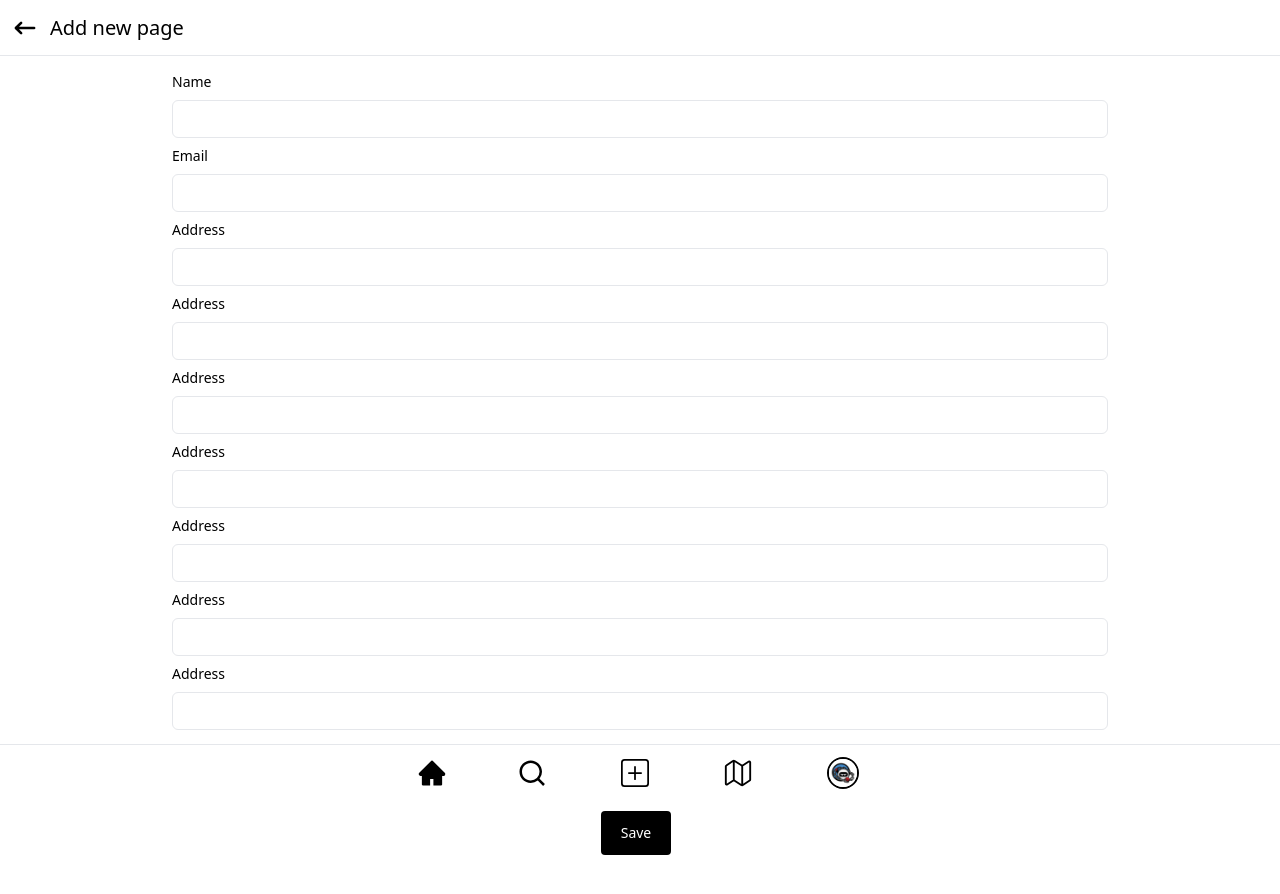
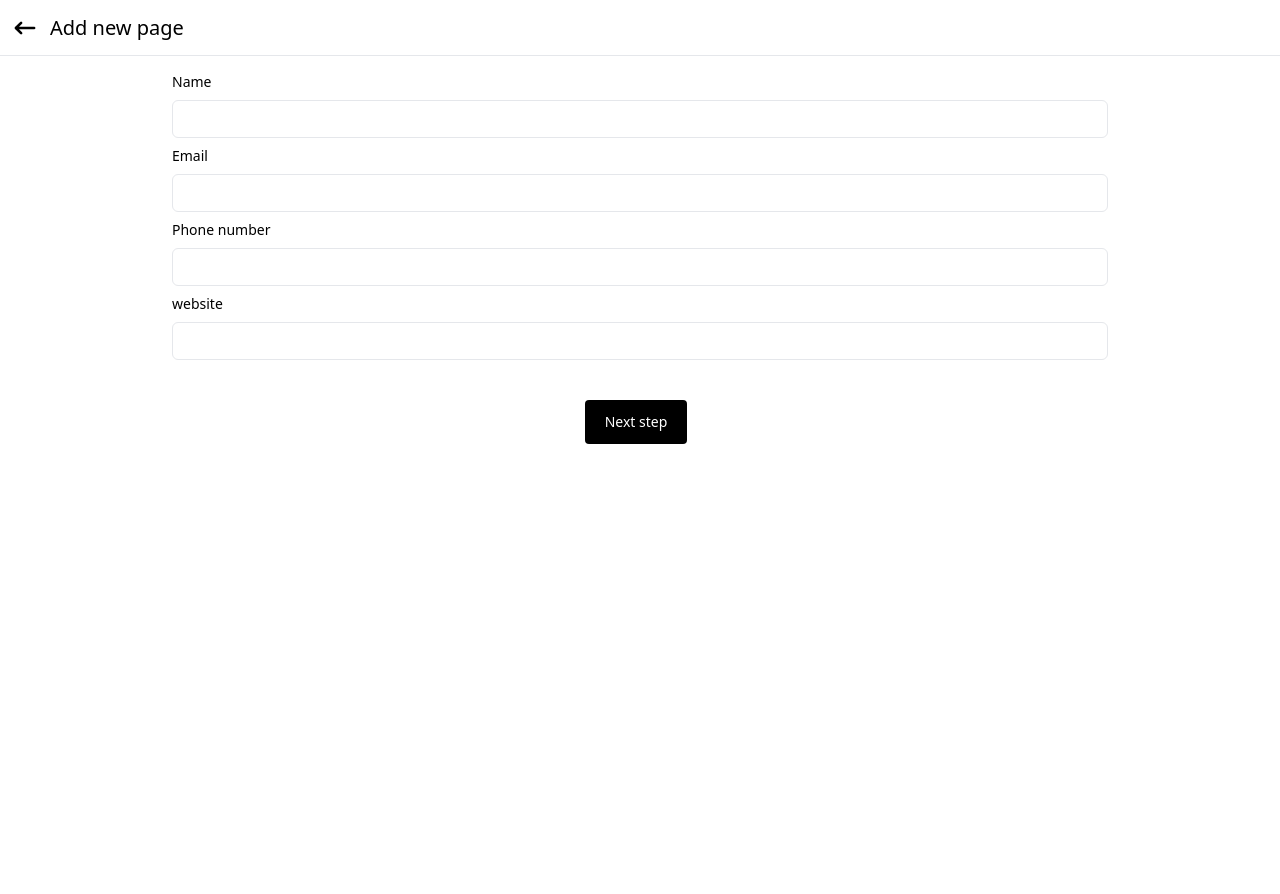
Before and after one commit to teratany-social-network/frontend, a React (Create React App) app: page /add-page in a window 1280 px wide. Shown: the top 894 px of the page. After the commit the page ends 800 px from the top, so only its background shows below. Built offline with nearby package versions, Linux system fonts and the light colour scheme.

Commit message:
step 2 add page

```diff
--- a/src/App.tsx
+++ b/src/App.tsx
@@ -22,10 +22,11 @@ import EditUserPassword from "./views/User/UserPassword";
 import EditUserPicture from "./views/User/UserPicture";
 import EditUserLocation from "./views/User/UserLocation";
 import Search from "./views/Search/Search";
-import AddPage from "./views/Page/AddPage";
+import AddPageStep1 from "./views/Page/AddPageStep1";
 import SearchResult from "./views/Search/SearchResultPage";
 import Notification from "./views/Notification/Notification";
 import SearchFilterResult from "./views/Search/SearchFilterResult";
+import AddPageStep2 from "./views/Page/AddPageStep2";
 
 const App: React.FC = () => {
   return (
@@ -39,6 +40,8 @@ const App: React.FC = () => {
                 {/* // authentication routes */}
                 <Route path="/signin" element={<SignInAuth />} />
                 <Route path="/register" element={<RegisterAuth />} />
+                <Route path="/add-page" element={<AddPageStep1 />} />
+                <Route path="/add-page/step-2" element={<AddPageStep2 />} />
               </Route>
               <Route element={<WithNav />}>
                 <Route path="/" element={<Home />} />
@@ -54,7 +57,7 @@ const App: React.FC = () => {
                 <Route path="/page-general" element={<EditGeneralPage />} />
                 <Route path="/page-picture" element={<EditPagePicture />} />
                 <Route path="/page-location" element={<EditPageLocation />} />
-                <Route path="/add-page" element={<AddPage />} />
+
                 {/* USER */}
                 <Route path="/user" element={<UserProfile />} />
                 <Route path="/edit-user" element={<EditUserMenu />} />
--- a/src/views/Page/AddPage.tsx
+++ b/src/views/Page/AddPageStep1.tsx
@@ -1,10 +1,11 @@
 import React from "react";
 import TopBar from "../../components/common/TopBar";
 import FormField from "../../components/common/FormField";
-import SwitchToggle from "../../components/common/switchToggle";
 import Button from "../../components/common/Button";
 import { Formik, Form } from "formik";
 import * as Yup from "yup";
+import { useNavigate } from "react-router-dom";
+
 interface addNewPageField {
   name: string;
   email: string;
@@ -19,7 +20,10 @@ const initialValues: addNewPageField = {
   addressIsPrivate: true,
 };
 
-const AddPage: React.FC = () => {
+const AddPageStep1: React.FC = () => {
+  const navigate = useNavigate()
+
+
   return (
     <>
       <TopBar text="Add new page" />
@@ -47,7 +51,7 @@ const AddPage: React.FC = () => {
               height="py-2"
               width="w-full"
               extra={false}
-              extraDesc="Forgot Password?"
+              extraDesc="Name"
             />
             <FormField
               label="Email"
@@ -56,82 +60,34 @@ const AddPage: React.FC = () => {
               height="py-2"
               width="w-full"
               extra={false}
-              extraDesc="Forgot Password?"
+              extraDesc="Email"
             />
             <FormField
-              label="Address"
-              type="text"
+              label="Phone number"
+              type="phone"
               mark="text"
               height="py-2"
               width="w-full"
               extra={false}
-              extraDesc="Forgot Password?"
+              extraDesc="Phone number"
             />
             <FormField
-              label="Address"
-              type="text"
+              label="website"
+              type="url"
               mark="text"
               height="py-2"
               width="w-full"
               extra={false}
-              extraDesc="Forgot Password?"
+              extraDesc="Website"
             />
-            <FormField
-              label="Address"
-              type="text"
-              mark="text"
-              height="py-2"
-              width="w-full"
-              extra={false}
-              extraDesc="Forgot Password?"
-            />
-            <FormField
-              label="Address"
-              type="text"
-              mark="text"
-              height="py-2"
-              width="w-full"
-              extra={false}
-              extraDesc="Forgot Password?"
-            />
-            <FormField
-              label="Address"
-              type="text"
-              mark="text"
-              height="py-2"
-              width="w-full"
-              extra={false}
-              extraDesc="Forgot Password?"
-            />
-            <FormField
-              label="Address"
-              type="text"
-              mark="text"
-              height="py-2"
-              width="w-full"
-              extra={false}
-              extraDesc="Forgot Password?"
-            />
-            <FormField
-              label="Address"
-              type="text"
-              mark="text"
-              height="py-2"
-              width="w-full"
-              extra={false}
-              extraDesc="Forgot Password?"
-            />
-            <div className="flex items-start mt-4">
-              <SwitchToggle label="Private Address" />
-            </div>
           </Form>
         </Formik>
         <div className="my-10">
-          <Button width="px-4" height="py-3" name="Save" />
+          <Button width="px-4" height="py-3" name="Next step" onClick={() => navigate('/add-page/step-2')} />
         </div>
       </div>
     </>
   );
 };
 
-export default AddPage;
+export default AddPageStep1;
--- /dev/null
+++ b/src/views/Page/AddPageStep2.tsx
@@ -0,0 +1,18 @@
+import Button from "../../components/common/Button";
+import MapContainerForm from "../../components/MapContainer";
+
+const AddPageStep2: React.FC = () => {
+    return (
+        <>
+            <MapContainerForm className="w-full h-screen">
+            </MapContainerForm>
+            <div className="fixed bottom-0 z-1000 flex items-center p-4 w-full">
+                <button className="bg-black text-white py-3 rounded-md w-full">
+                    Save my position
+                </button>
+            </div>
+        </>
+    )
+}
+
+export default AddPageStep2
```
